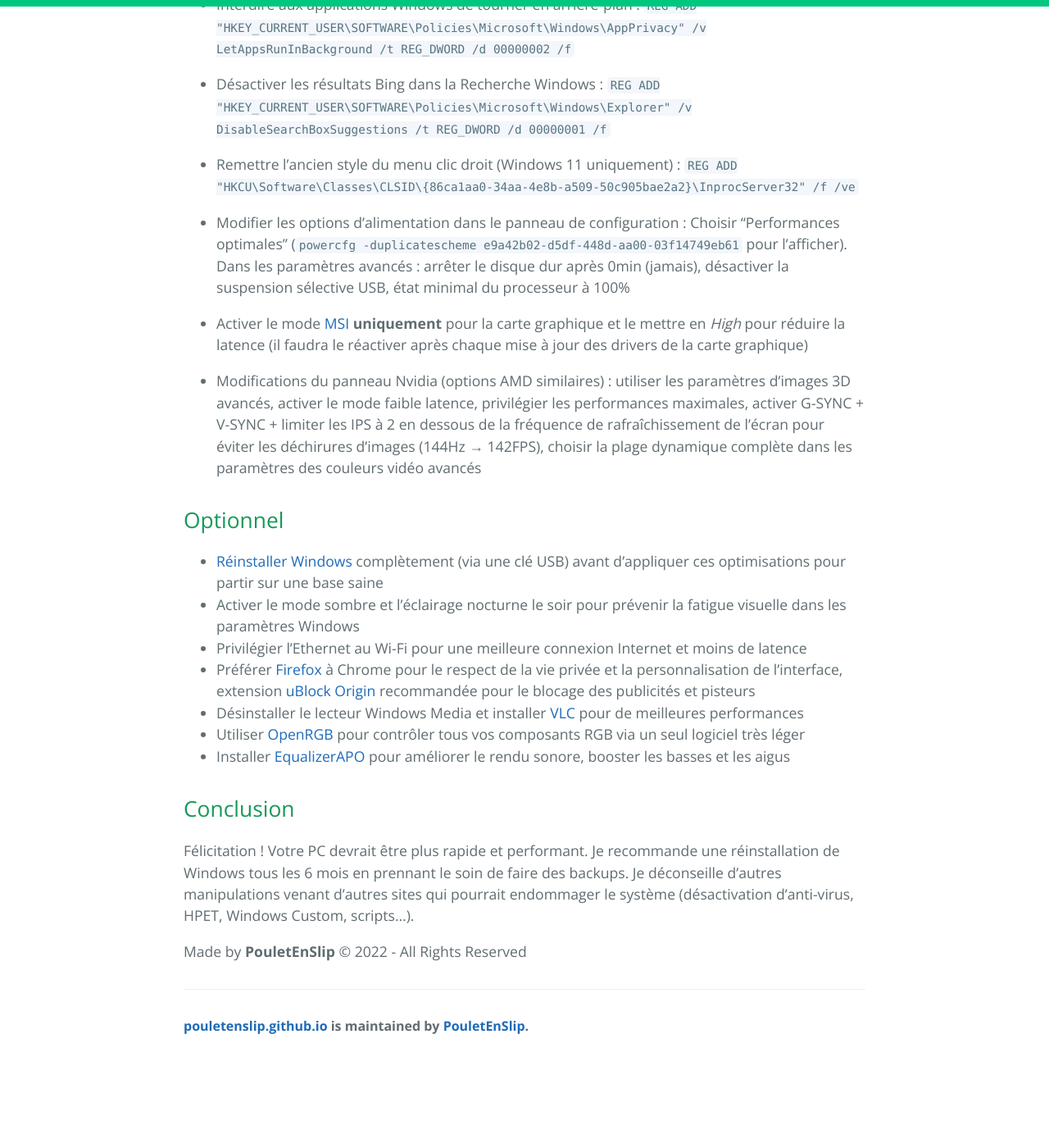
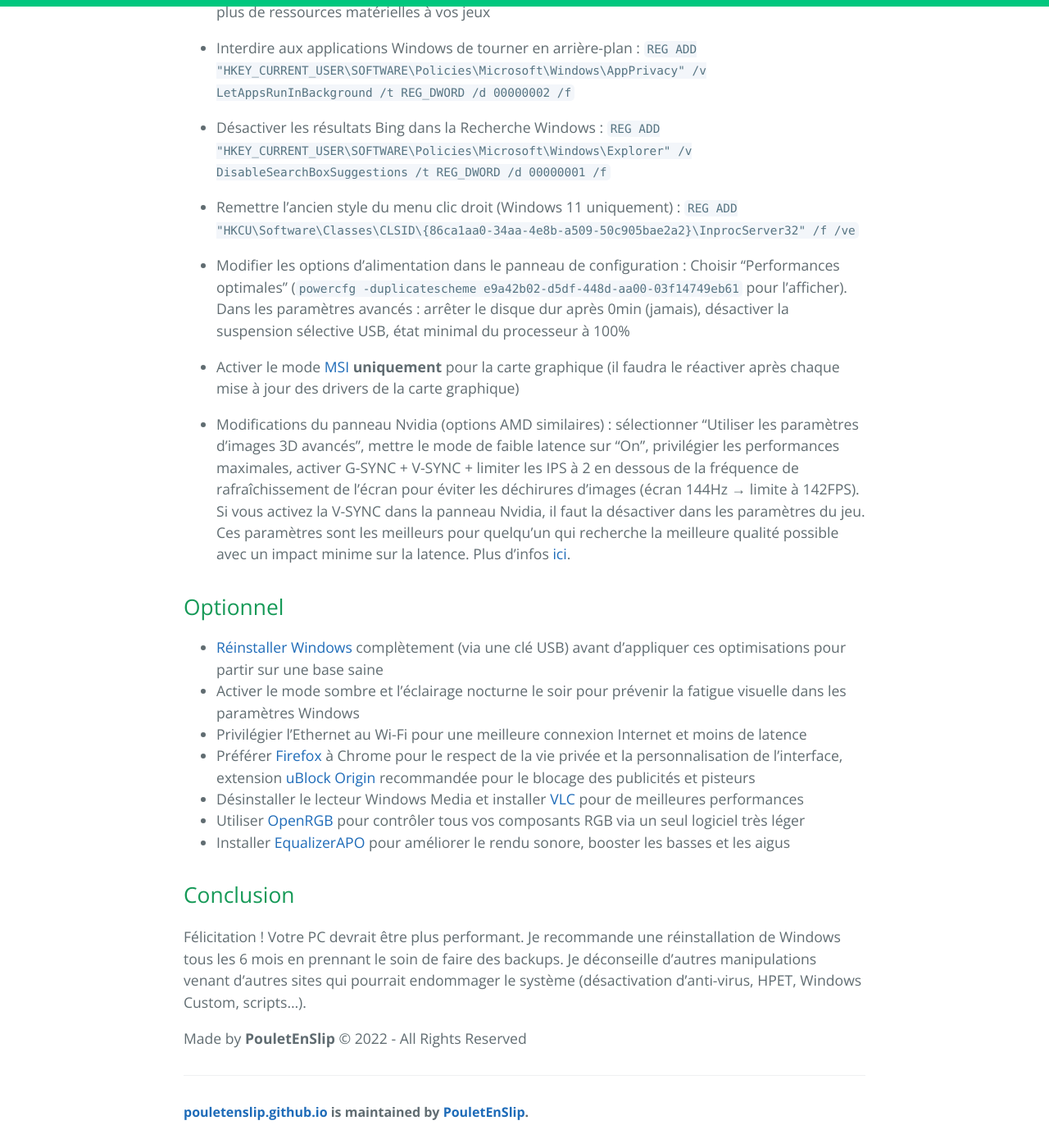
Before and after one commit to PouletEnSlip/pouletenslip.github.io, a Jekyll site: the page built from pages/opti.md, in a window 1280 px wide and 1400 px high, scrolled down 1841 px. Shown: the whole window at 82% size. Built offline with Jekyll 4.4.1, drawn with Linux system fonts in a browser that asks for light colours; comment, search, counter and statistics services are not loaded; our own code applies the rules of GitHub Pages for plain Markdown files; before the commit the page ends 3136 px from its top, so only the background shows below that; some of the changed text lies outside the part shown.

Commit message:
Update opti.md

```diff
--- a/pages/opti.md
+++ b/pages/opti.md
@@ -4,7 +4,7 @@
 
 # Optimiser Windows
 
-Voici des optimisations simples et saines pour un PC sous Windows 10/11. Ces manipulations permettent d'avoir un ordinateur plus rapide, fluide et performant pour la bureautique ou les jeux. Ces optimisations ne sont pas "magiques", je ne promets pas un gain incroyable, la principale optimisation étant d'acheter des composants plus performants.
+Voici des optimisations simples et saines pour un PC sous Windows 10/11. Ces manipulations permettent d'avoir un ordinateur plus fluide et performant pour la bureautique ou les jeux. Ces manipulations sont sans risque et peuvent dans certains cas résoudre les lenteurs ou crashs de votre PC. Ces optimisations ne sont pas "magiques", je ne promets pas un gain incroyable, la principale optimisation étant d'acheter des composants plus performants.
 
 ## Optimisations rapides (à répéter 1 fois par mois environ)
 
@@ -13,8 +13,10 @@
 * Réparer les fichiers système : `sfc /scannow` (commande à rentrer dans le Terminal Windows)
 * Vider le cache DNS : `ipconfig /flushdns`
 * Réparer l’image de Windows : `Dism /Online /Cleanup-Image /RestoreHealth`
-* Vérifier que Windows est à jour et qu’il n’y a pas de malware avec [Malwarebytes](https://fr.malwarebytes.com/)
-* Mettre le BIOS et les drivers à jour via le site de la carte mère, utiliser [DDU](https://www.guru3d.com/files-details/display-driver-uninstaller-download.html) pour réinstaller proprement les [drivers Nvidia](https://www.nvidia.fr/Download/index.aspx?lang=fr)/[AMD](https://www.amd.com/en/support)
+* Mettre Windows à jour
+* Vérifier qu’il n’y a pas de malware avec [Malwarebytes](https://fr.malwarebytes.com/)
+* Mettre le BIOS et les drivers à jour via le site de votre carte mère
+* Utiliser [DDU](https://www.guru3d.com/files-details/display-driver-uninstaller-download.html) pour réinstaller proprement les [drivers Nvidia](https://www.nvidia.fr/Download/index.aspx?lang=fr)/[AMD](https://www.amd.com/en/support). DDU est très important car il permet de corriger de nombreux bugs/crashs sur vos jeux.
 
 ## Optimisations avancées
 
@@ -49,9 +51,9 @@
 * Modifier les options d’alimentation dans le panneau de configuration : Choisir "Performances optimales" (`powercfg -duplicatescheme
 e9a42b02-d5df-448d-aa00-03f14749eb61` pour l’afficher). Dans les paramètres avancés : arrêter le disque dur après 0min (jamais), désactiver la suspension sélective USB, état minimal du processeur à 100%
 
-* Activer le mode [MSI](https://www.mediafire.com/file/ewpy1p0rr132thk/MSI_util_v3.zip/file) **uniquement** pour la carte graphique et le mettre en *High* pour réduire la latence (il faudra le réactiver après chaque mise à jour des drivers de la carte graphique)
+* Activer le mode [MSI](https://www.mediafire.com/file/ewpy1p0rr132thk/MSI_util_v3.zip/file) **uniquement** pour la carte graphique (il faudra le réactiver après chaque mise à jour des drivers de la carte graphique)
 
-* Modifications du panneau Nvidia (options AMD similaires) : utiliser les paramètres d’images 3D avancés, activer le mode faible latence, privilégier les performances maximales, activer G-SYNC + V-SYNC + limiter les IPS à 2 en dessous de la fréquence de rafraîchissement de l’écran pour éviter les déchirures d’images (144Hz → 142FPS), choisir la plage dynamique complète dans les paramètres des couleurs vidéo avancés
+* Modifications du panneau Nvidia (options AMD similaires) : sélectionner "Utiliser les paramètres d’images 3D avancés", mettre le mode de faible latence sur "On", privilégier les performances maximales, activer G-SYNC + V-SYNC + limiter les IPS à 2 en dessous de la fréquence de rafraîchissement de l’écran pour éviter les déchirures d’images (écran 144Hz → limite à 142FPS). Si vous activez la V-SYNC dans la panneau Nvidia, il faut la désactiver dans les paramètres du jeu. Ces paramètres sont les meilleurs pour quelqu'un qui recherche la meilleure qualité possible avec un impact minime sur la latence. Plus d'infos [ici](https://blurbusters.com/gsync/gsync101-input-lag-tests-and-settings/14/).
 
 ## Optionnel
 
@@ -65,6 +67,6 @@
 
 ## Conclusion
 
-Félicitation ! Votre PC devrait être plus rapide et performant. Je recommande une réinstallation de Windows tous les 6 mois en prennant le soin de faire des backups. Je déconseille d'autres manipulations venant d'autres sites qui pourrait endommager le système (désactivation d'anti-virus, HPET, Windows Custom, scripts...).
+Félicitation ! Votre PC devrait être plus performant. Je recommande une réinstallation de Windows tous les 6 mois en prennant le soin de faire des backups. Je déconseille d'autres manipulations venant d'autres sites qui pourrait endommager le système (désactivation d'anti-virus, HPET, Windows Custom, scripts...).
 
 Made by **PouletEnSlip** © 2022 - All Rights Reserved
```
Also changed, not shown: other parts of pages/opti.md (+1 -1 lines).
